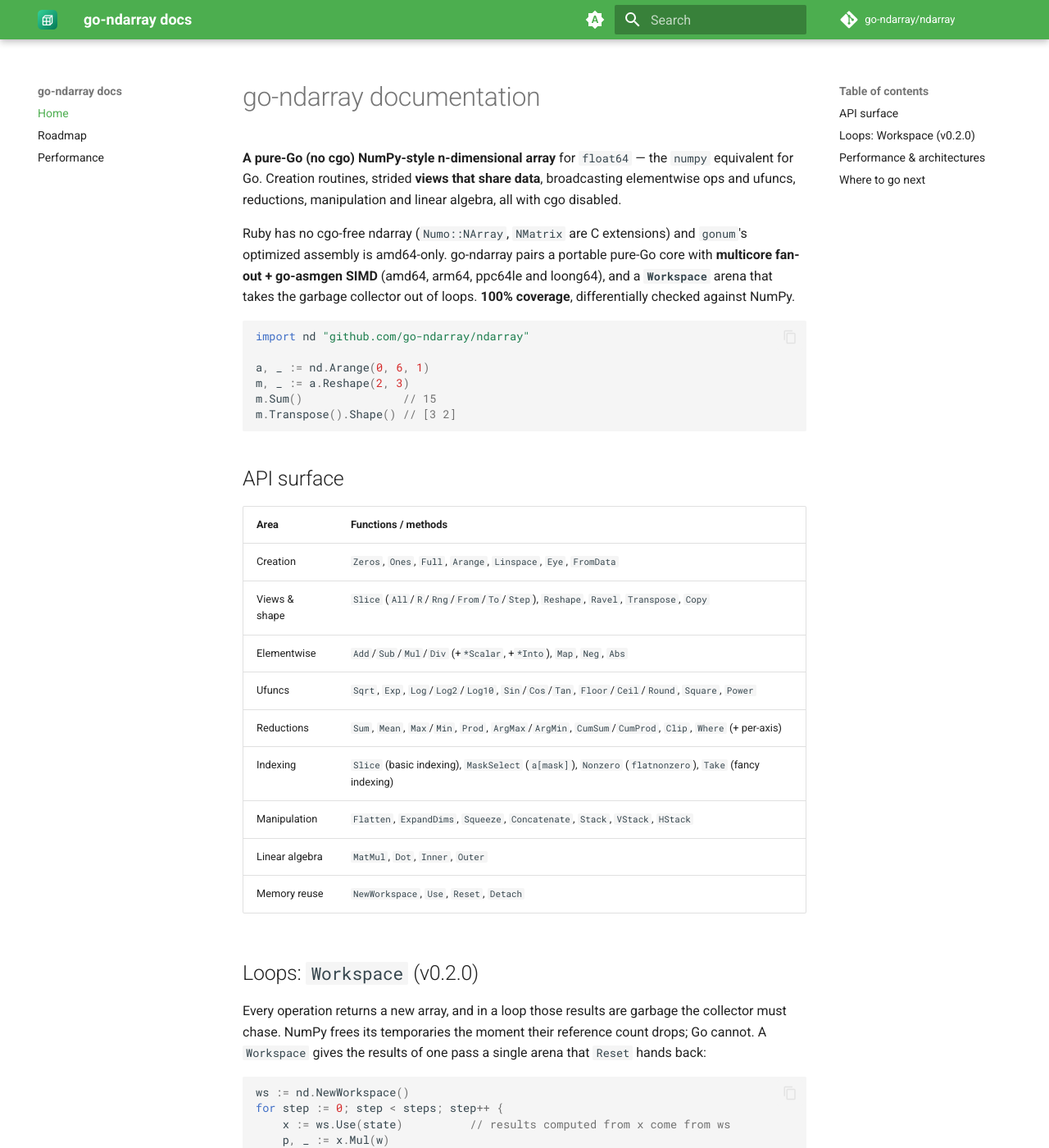
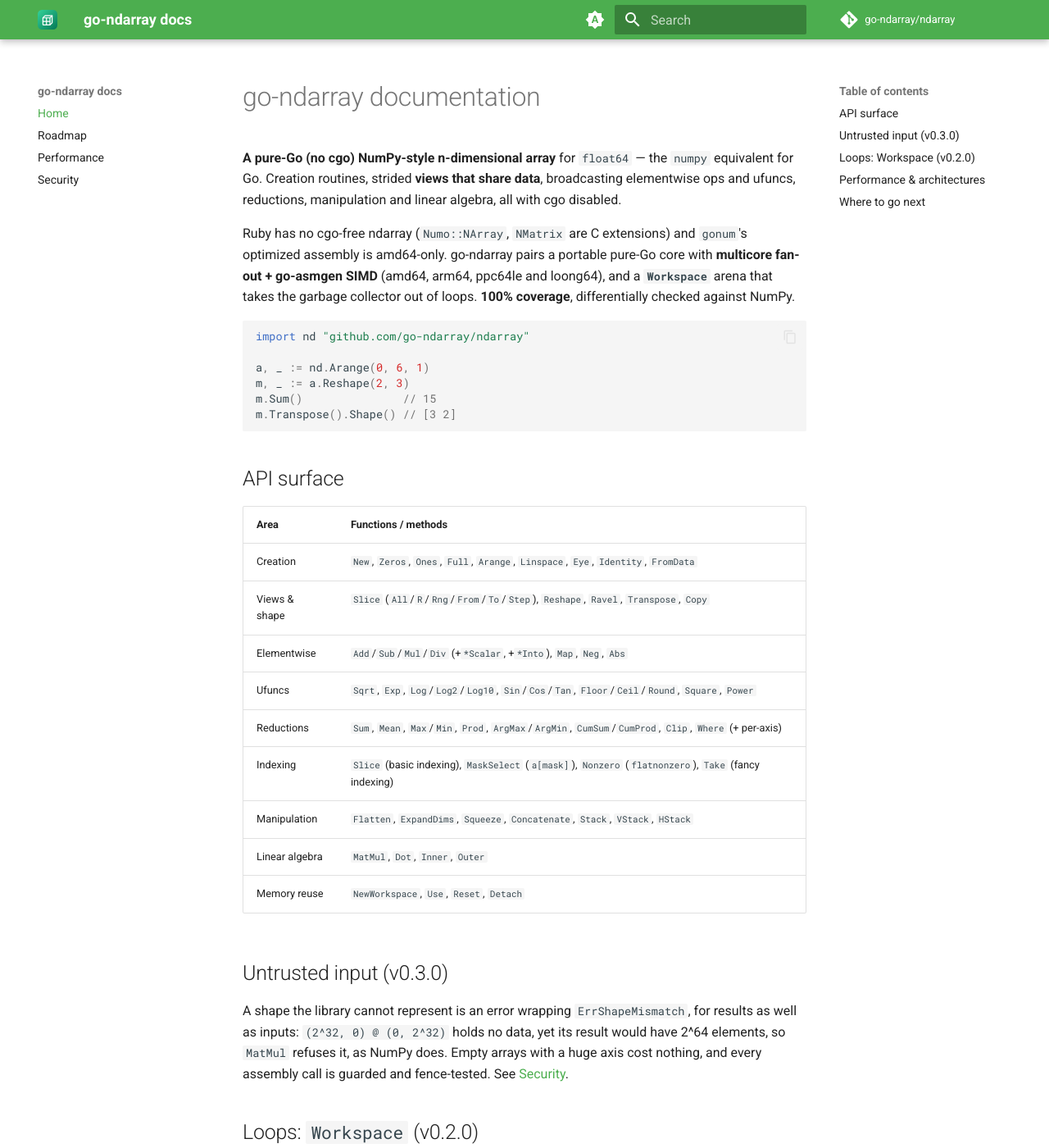
Before and after one commit to go-ndarray/docs, an MkDocs documentation site: the page built from docs/index.md, in a window 1280 px wide and 1400 px high. Shown: the whole window at 82% size. Built offline with MkDocs 1.6.1 and Material for MkDocs 9.7.7, drawn with Linux system fonts in a browser that asks for light colours; comment, search, counter and statistics services are not loaded; the version menu is left out.

Commit message:
docs: Security page (mirrors SECURITY.md at v0.3.0); untrusted-input note; complete Creation row (#14)
Co-authored-by: Claude Opus 5.5 <noreply@anthropic.com>

```diff
--- a/docs/index.md
+++ b/docs/index.md
@@ -24,7 +24,7 @@ m.Transpose().Shape() // [3 2]
 
 | Area | Functions / methods |
 | --- | --- |
-| Creation | `Zeros`, `Ones`, `Full`, `Arange`, `Linspace`, `Eye`, `FromData` |
+| Creation | `New`, `Zeros`, `Ones`, `Full`, `Arange`, `Linspace`, `Eye`, `Identity`, `FromData` |
 | Views & shape | `Slice` (`All`/`R`/`Rng`/`From`/`To`/`Step`), `Reshape`, `Ravel`, `Transpose`, `Copy` |
 | Elementwise | `Add`/`Sub`/`Mul`/`Div` (+`*Scalar`, +`*Into`), `Map`, `Neg`, `Abs` |
 | Ufuncs | `Sqrt`, `Exp`, `Log`/`Log2`/`Log10`, `Sin`/`Cos`/`Tan`, `Floor`/`Ceil`/`Round`, `Square`, `Power` |
@@ -33,6 +33,14 @@ m.Transpose().Shape() // [3 2]
 | Manipulation | `Flatten`, `ExpandDims`, `Squeeze`, `Concatenate`, `Stack`, `VStack`, `HStack` |
 | Linear algebra | `MatMul`, `Dot`, `Inner`, `Outer` |
 | Memory reuse | `NewWorkspace`, `Use`, `Reset`, `Detach` |
+
+## Untrusted input (v0.3.0)
+
+A shape the library cannot represent is an error wrapping `ErrShapeMismatch`,
+for results as well as inputs: `(2^32, 0) @ (0, 2^32)` holds no data, yet its
+result would have 2^64 elements, so `MatMul` refuses it, as NumPy does. Empty
+arrays with a huge axis cost nothing, and every assembly call is guarded and
+fence-tested. See [Security](security.md).
 
 ## Loops: `Workspace` (v0.2.0)
 
--- a/mkdocs.yml
+++ b/mkdocs.yml
@@ -45,6 +45,7 @@ nav:
   - Home: index.md
   - Roadmap: roadmap.md
   - Performance: performance.md
+  - Security: security.md
 
 markdown_extensions:
   - admonition
```
Also changed, not shown: docs/security.md (added, +69 -0 lines).
